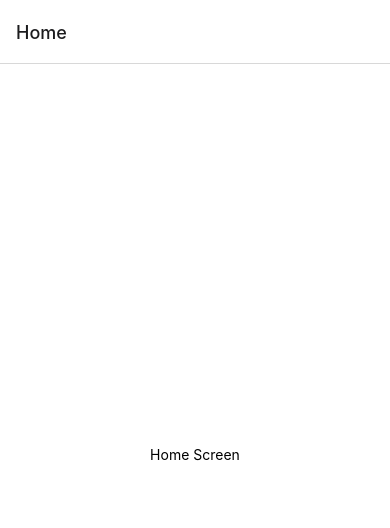
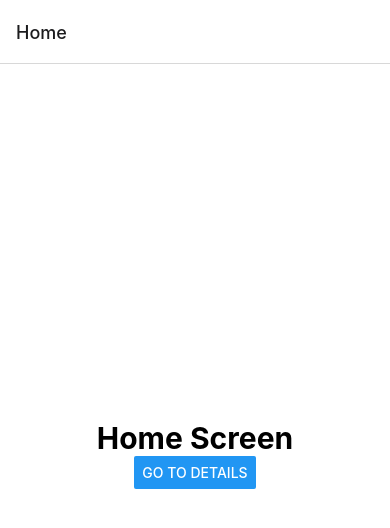
Before and after one commit to SangWon7242/tutorial-navigation-T, a React Native app: screen / in a window 390 px wide. Shown: the top 528 px of the page. Built offline with nearby package versions, Linux system fonts and the light colour scheme.

Commit message:
navigate, goBack, popToTop을 이용한 화면 전환

```diff
--- a/App.js
+++ b/App.js
@@ -1,21 +1,35 @@
 import { StatusBar } from "expo-status-bar";
 import React from "react";
-import { StyleSheet, Text, View } from "react-native";
+import { StyleSheet, Text, View, Button } from "react-native";
 import { NavigationContainer } from "@react-navigation/native";
 import { createNativeStackNavigator } from "@react-navigation/native-stack";
 
-const HomeScreen = () => {
+const HomeScreen = ({ navigation }) => {
   return (
     <View style={styles.container}>
-      <Text>Home Screen</Text>
+      <Text style={styles.text}>Home Screen</Text>
+      <Button
+        title="Go to Details"
+        onPress={() => navigation.navigate("Details")}
+      />
     </View>
   );
 };
 
-const DetailsScreen = () => {
+const DetailsScreen = ({ navigation }) => {
   return (
     <View style={{ flex: 1, alignItems: "center", justifyContent: "center" }}>
       <Text>Details Screen</Text>
+      <Button
+        title="Go to Details... again"
+        onPress={() => navigation.push("Details")}
+      />
+      <Button title="Go to Home" onPress={() => navigation.navigate("Home")} />
+      <Button title="Go back" onPress={() => navigation.goBack()} />
+      <Button
+        title="Go back to first screen in stack"
+        onPress={() => navigation.popToTop()}
+      />
     </View>
   );
 };
@@ -40,4 +54,8 @@ const styles = StyleSheet.create({
     alignItems: "center",
     justifyContent: "center",
   },
+  text: {
+    fontSize: 30,
+    fontWeight: "bold",
+  },
 });
```
